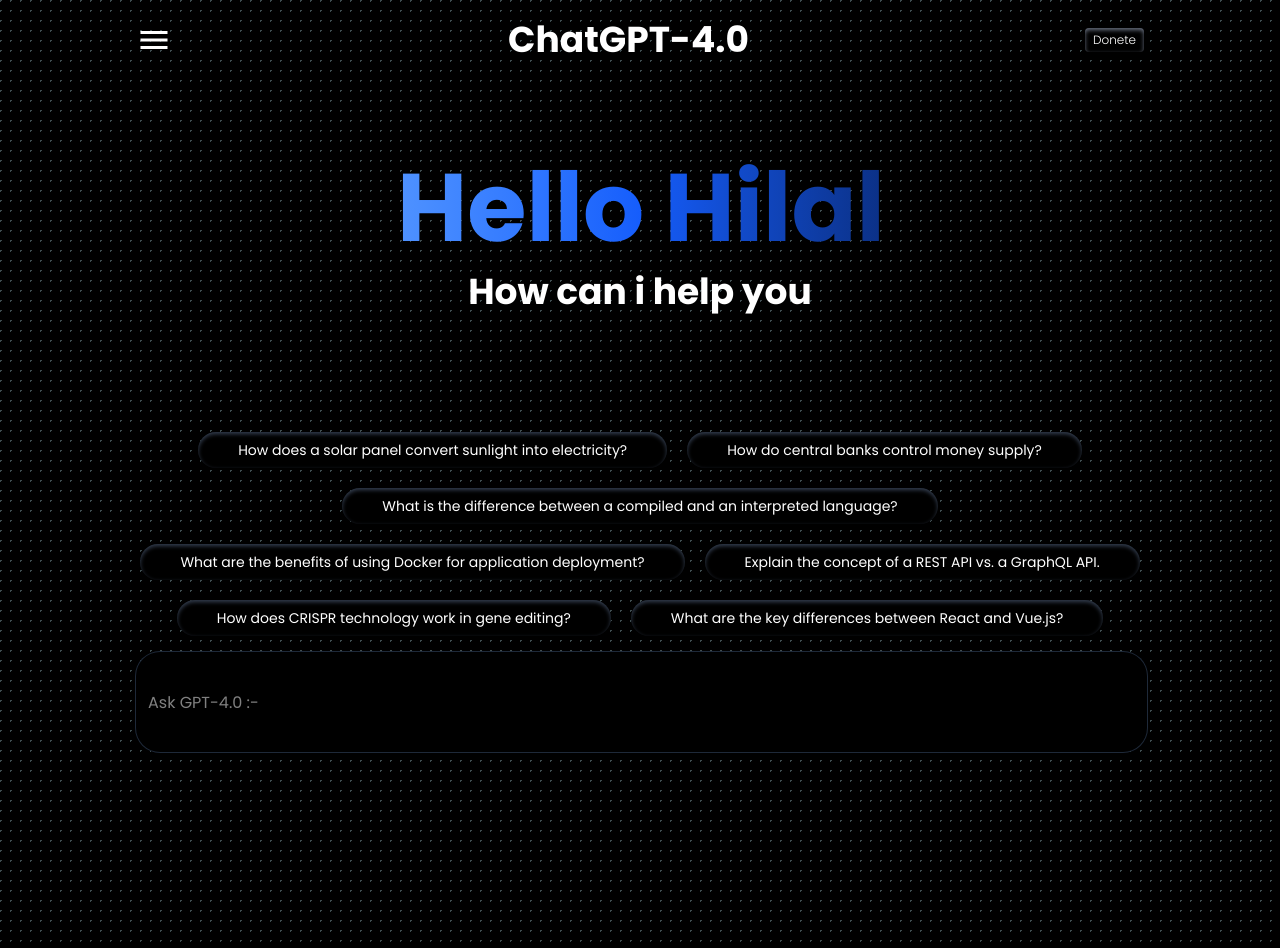
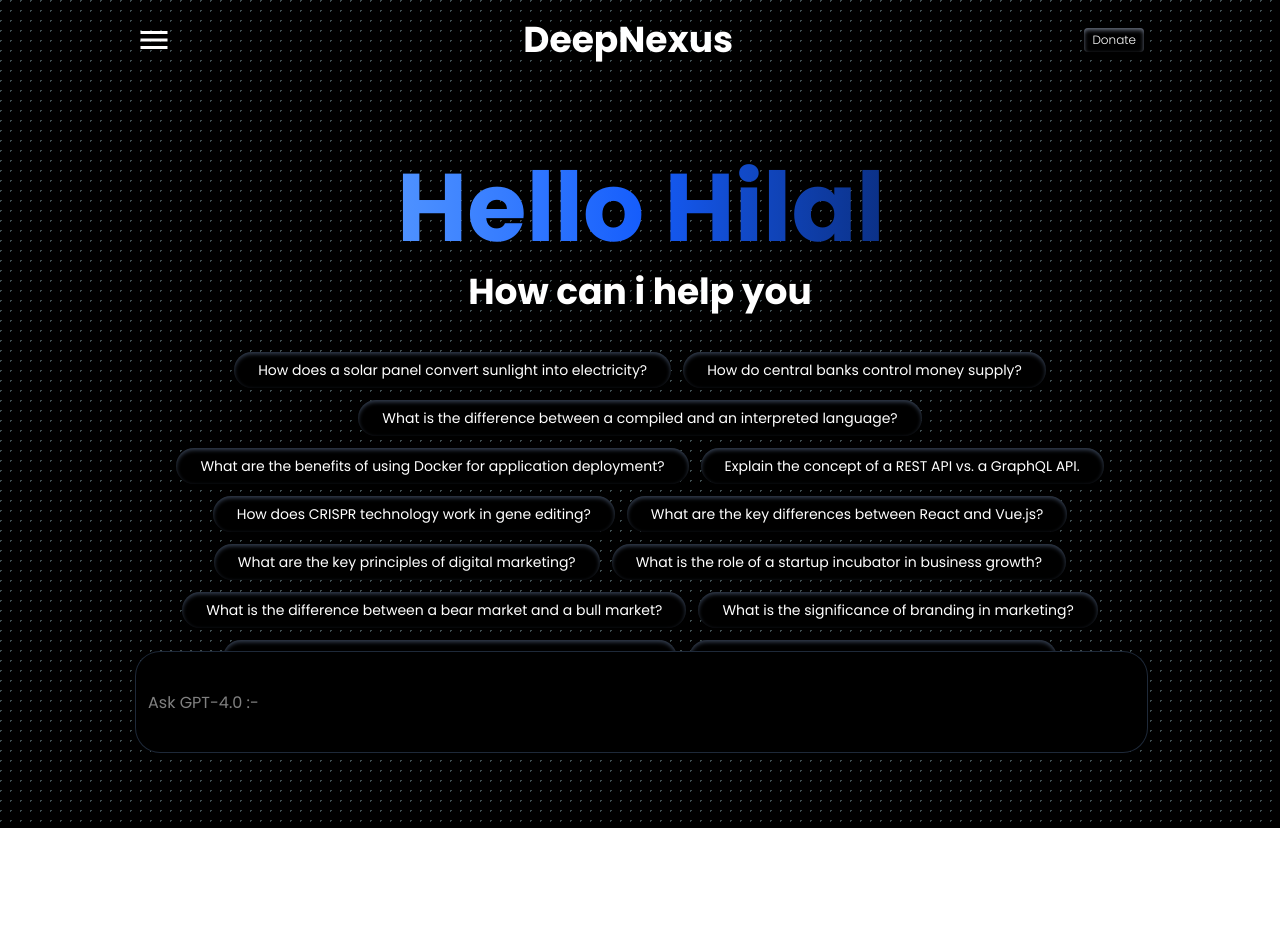
Before and after one commit to Hilal-11/Multi-Model-Langchain-AI, a React (Vite) app: page /chatGpt in a window 1280 px wide. After the commit the page ends 828 px from the top, so only its background shows below. Built offline with nearby package versions, Linux system fonts and the light colour scheme; a web font is replaced by a local one.

Commit message:
everything is done

```diff
--- a/src/Components/ChatUiComponent/Header.jsx
+++ b/src/Components/ChatUiComponent/Header.jsx
@@ -1,9 +1,36 @@
-import React from "react";
+import React, { useState } from "react";
 import { motion } from "motion/react";
 import MenuIcon from '@mui/icons-material/Menu';
 import { IconBase } from "react-icons/lib";
+import CloseIcon from '@mui/icons-material/Close';
+import ImportContactsIcon from '@mui/icons-material/ImportContacts';
 const Header = () => {
+
+    const [isOpenMenu , setIsOpenMenu] = useState(false)
+    const handleMobileMenu = () => {
+        setIsOpenMenu(!isOpenMenu)
+    }
+
     return (
+        <div>
+
+            {/* Mobile munu */}
+
+
+            {
+                (isOpenMenu) && (
+                    <div className="lg:w-[20%] left-0 w-[80%] h-screen fixed overflow-y-auto bg-black z-50 shadow-2xl shadow-gray-900">
+                        <div className="text-white text-2xl lg:text-3xl cursor-pointer flex justify-between py-3 px-3 border-b-1">
+                            <IconBase onClick={() => setIsOpenMenu(false)} className="">
+                                <ImportContactsIcon/>
+                            </IconBase>
+                            <IconBase onClick={() => setIsOpenMenu(false)} className="ring-1 rounded-sm">
+                                <CloseIcon/>
+                            </IconBase>
+                        </div>
+                    </div>
+                )
+            }
             <motion.div
                 initial={{
                     opacity: 0,
@@ -17,22 +44,25 @@
                     duration: 1.5
                 }}
             className="flex justify-between px-2 lg:py-5 py-2 items-center">
-            <div className="text-white text-2xl lg:text-4xl">
-                <IconBase>
-                    <MenuIcon />
+
+                <div className="text-white text-2xl lg:text-4xl cursor-pointer">
+                    <IconBase onClick={ handleMobileMenu }>
+                        <MenuIcon/>
                     </IconBase>
                 </div>
+
                 <div>
                     <div className="poppins-bold text-white lg:text-4xl">
-                    ChatGPT-4.0
+                        DeepNexus
                     </div>
                 </div>
                 <div>
                     <div className="text-white poppins-light text-xs lg:text-md ">
-                    <button className="cursor-pointer rounded-sm px-2 py-1 bg-black shadow-inner shadow-gray-500 ">Donete</button>
+                        <button className="cursor-pointer rounded-sm px-2 py-1 bg-black shadow-inner shadow-gray-500 ">Donate</button>
                     </div>
                 </div>
             </motion.div>
+        </div>
     )
 }
 
--- a/src/Components/ChatUiComponent/UserGreeting.jsx
+++ b/src/Components/ChatUiComponent/UserGreeting.jsx
@@ -8,7 +8,7 @@
     useEffect(() => {
         const selectQuries = [];
         const usedIndices = new Set();
-        while(selectQuries.length < 8) {
+        while(selectQuries.length < 15) {
             const randomIndex = Math.floor(Math.random() * queries.length);
             if(!usedIndices.has(randomIndex)) {
                 usedIndices.add(randomIndex)
@@ -36,17 +36,19 @@
                     }}
                 className="text-center poppins-bold lg:text-8xl text-4xl bg-linear-to-r from-blue-300 via-blue-600 to-slate-950 text-transparent bg-clip-text">Hello Hilal</motion.h1>
                 <h1 className="text-white poppins-bold lg:text-4xl text-2xl py-4">How can i help you</h1> <br />
+
             </div>
-                <div className="flex flex-wrap w-full gap-5 pt-2 lg:py-20 justify-center px-3">
-                {
-                    (randomQuries) &&
-                        randomQuries.map((query , index) => (
-                            <div key={index}>
-                                <p className="shadow-inner shadow-gray-700 cursor-pointer bg-black py-2 px-2 lg:py-2 lg:px-10 rounded-full poppins-regular text-white text-[11px] lg:text-sm">{query}</p>
-                            </div>
-                        ))
-                }
-                </div>
+            <div className="px-6  flex flex-wrap justify-center gap-3 w-full h-[300px] overflow-hidden">
+                {randomQuries &&
+                    randomQuries.map((query, index) => (
+                        <div key={index} className="">
+                            <p className="break-words shadow-inner shadow-gray-700 cursor-pointer bg-black poppins-regular lg:px-6 px-4 py-2 rounded-full text-white text-[11px] lg:text-sm">
+                                {query}
+                            </p>
+                        </div>
+                    ))}
+            </div>
+
                 <br /> <br /> <br /><br />
         </div>
     )
--- a/src/Components/Home/Main.jsx
+++ b/src/Components/Home/Main.jsx
@@ -24,7 +24,7 @@
                 style={{
                     textShadow: '3px 3px 7px gray'
                 }}
-                >Wel Come to Multimodel  LangChain Artifical Intellegence</motion.h1>
+                >Wel Come to Multimodel DeepNexus LangChain AI</motion.h1>
 
 
                 <div className="px-2 relative">
```
Lines whose indentation alone changed are shown as unchanged.
